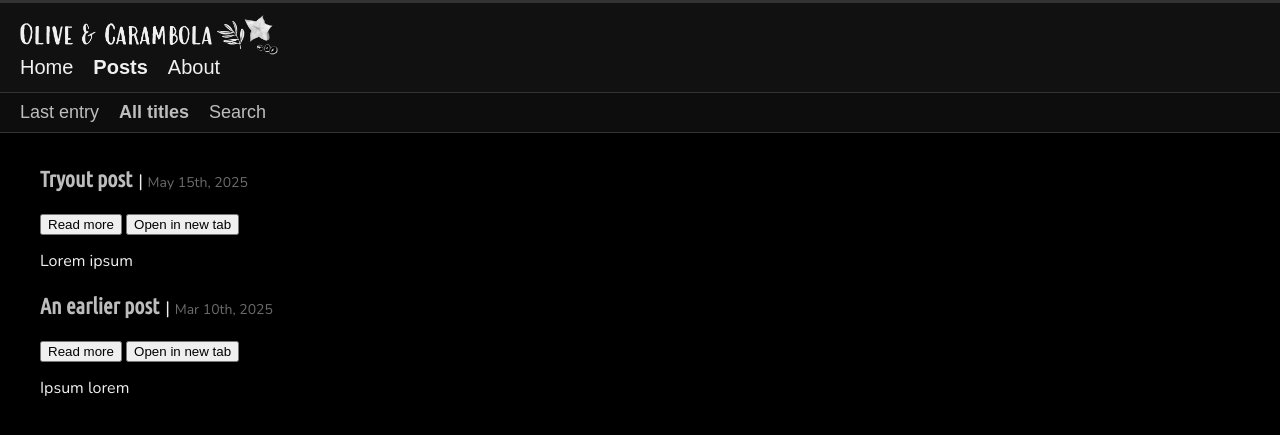
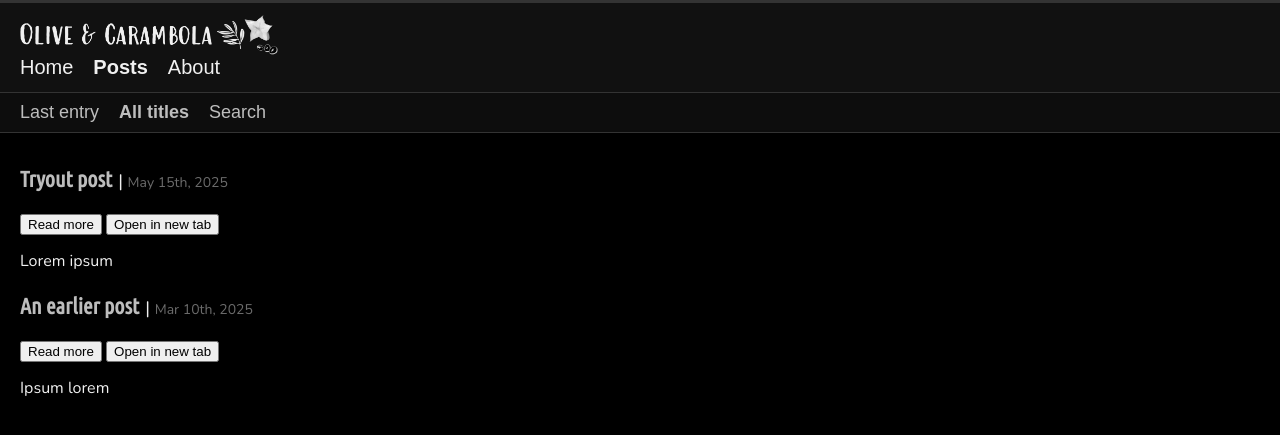
Before and after one commit to olivecarambola/logbook, a Jekyll site: the page built from post_all.md, in a window 1280 px wide. Shown: the top 435 px of the page. Built offline with Jekyll 4.4.1, drawn with Linux system fonts in a browser that asks for light colours; some web fonts are replaced.

Commit message:
Update style.scss

```diff
--- a/assets/css/style.scss
+++ b/assets/css/style.scss
@@ -138,8 +138,13 @@ header nav ul li a.active,               /* active menu item styling */
 
 #posts-list {
   list-style: none;
-  padding-left: 20px;
+  padding: 0;
   margin: 0;
+}
+
+#posts-list li {
+  margin: 0;
+  padding: 0;
 }
 
 .text-body-bigger {                      /* slightly bigger body content styling */
```
